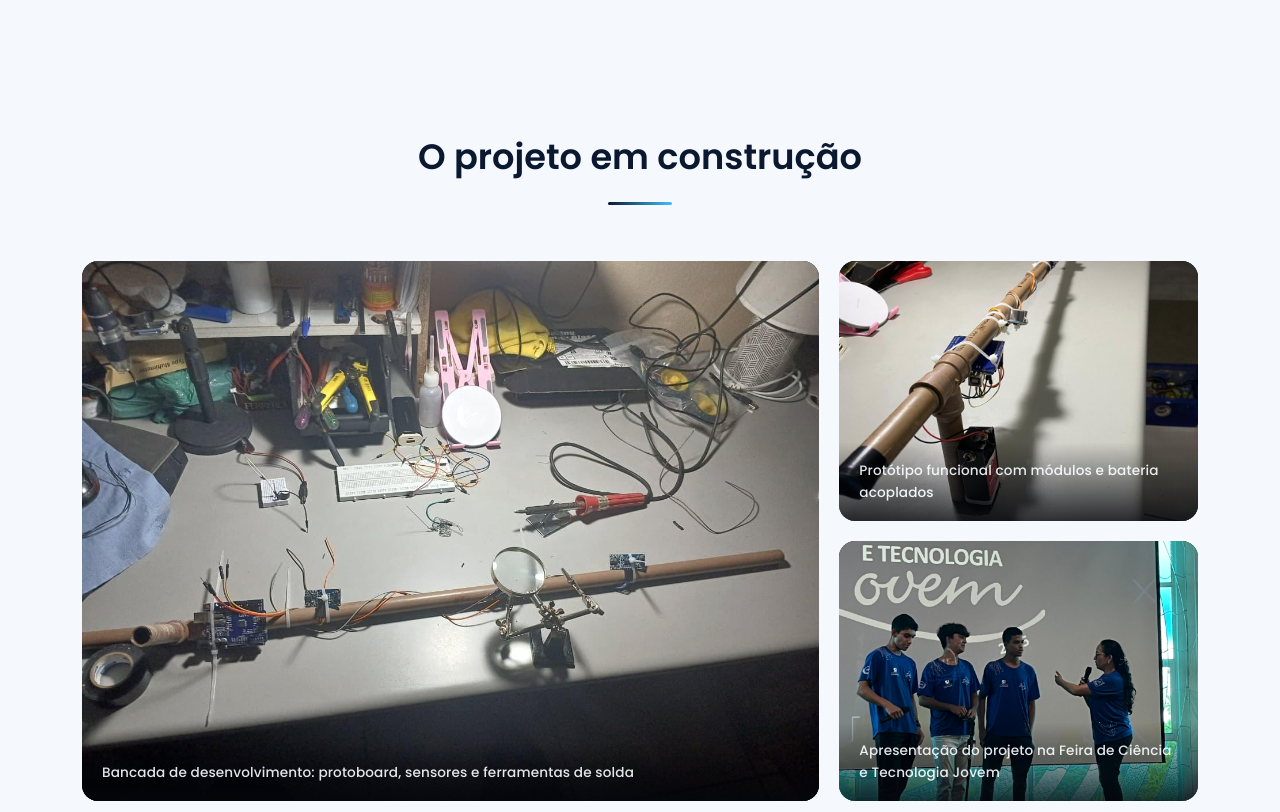
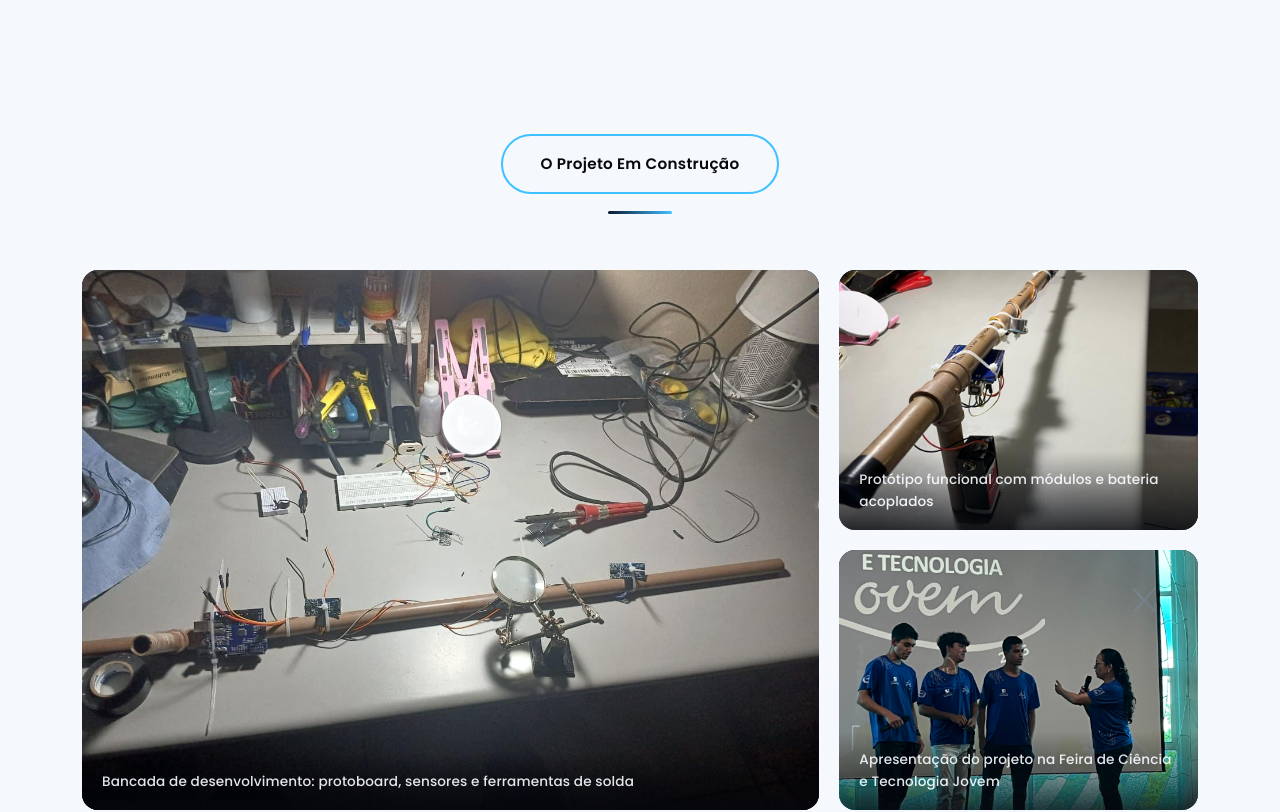
Before and after one commit to rewalltech/RWT-React, a React (Vite) app: page / in a window 1280 px wide. Shown: the part 1740-2552 px from the top of the page. Built offline with nearby package versions, Linux system fonts and the light colour scheme.

Commit message:
Mudei o botão da galeria, coloquei o jornal nos 2 temas e atualizei o gmail para contato

```diff
--- a/src/components/Header.jsx
+++ b/src/components/Header.jsx
@@ -25,6 +25,7 @@ export default function Header({ variant = 'inner', ctaLabel = 'Compre a Sua' })
       <div className="menu">
         <div className="logo">Bengala Supersônica</div>
 
+        <div className="menu-acoes">
           <button
             className="tema-toggle"
             onClick={alternarTema}
@@ -45,6 +46,7 @@ export default function Header({ variant = 'inner', ctaLabel = 'Compre a Sua' })
             <span></span>
             <span></span>
           </button>
+        </div>
 
         <nav id="menu-nav" className={aberto ? 'nav--aberto' : ''}>
           {isHome ? (
--- a/src/pages/Formulario.jsx
+++ b/src/pages/Formulario.jsx
@@ -291,7 +291,7 @@ export default function Formulario() {
         Não foi possível enviar pelo site agora. Você pode falar direto com a gente pelo{' '}
         <a href="https://wa.me/5555991697926" target="_blank" rel="noopener noreferrer">WhatsApp</a>
         {' '}ou por{' '}
-        <a href="mailto:contato@bengalasupersonica.com.br">e-mail</a>.
+        <a href="mailto:rewalltech@gmail.com?subject=Contato pelo site&body=Olá!">e-mail</a>
       </div>
     </>
   )
--- a/src/pages/Home.jsx
+++ b/src/pages/Home.jsx
@@ -78,11 +78,12 @@ export default function Home() {
       </section>
 
       <section id="galeria">
-        <h2 className="titulo titulo--com-acao">
-          <Link to="/galeria" className="titulo-btn">
-            O projeto em construção
+        <h1 className="titulo">
+          <Link to="/galeria" className="galeria-btn">
+            O Projeto Em Construção
           </Link>
-        </h2>
+        </h1>
+
 
         <div className="galeria-grid">
           <figure className="galeria-item galeria-item--grande">
--- a/src/styles/Historia.css
+++ b/src/styles/Historia.css
@@ -1,9 +1,30 @@
 /* ---------- Estilo jornal ---------- */
 
 .jornal {
-  background: #f7f3ea;
+  /* Tons de "papel e tinta" — claro por padrão (jornal impresso). */
+  --jornal-fundo: #f7f3ea;
+  --jornal-tinta: #14110c;
+  --jornal-tinta-suave: #4a4130;
+  --jornal-tinta-suave-2: #6b5f4d;
+  --jornal-destaque: #a6321f;
+  --jornal-borda: rgba(20, 17, 12, 0.25);
+  --jornal-borda-suave: rgba(20, 17, 12, 0.2);
+
+  background: var(--jornal-fundo);
   min-height: 100vh;
   padding: 56px 24px 96px;
+  transition: background 0.25s ease;
+}
+
+/* Tema escuro: "jornal lido à noite" — papel escuro, tinta clara, mesmo desenho. */
+[data-theme="dark"] .jornal {
+  --jornal-fundo: #17140f;
+  --jornal-tinta: #EDE6D6;
+  --jornal-tinta-suave: #C9BFA8;
+  --jornal-tinta-suave-2: #A79C86;
+  --jornal-destaque: #E2603F;
+  --jornal-borda: rgba(237, 230, 214, 0.25);
+  --jornal-borda-suave: rgba(237, 230, 214, 0.2);
 }
 
 .jornal-masthead {
@@ -17,7 +38,7 @@
   font-size: 0.75rem;
   letter-spacing: 0.12em;
   text-transform: uppercase;
-  color: #6b5f4d;
+  color: var(--jornal-tinta-suave-2);
   margin-bottom: 10px;
 }
 
@@ -26,7 +47,7 @@
   font-weight: 900;
   font-size: clamp(2.6rem, 7vw, 4.6rem);
   letter-spacing: -0.01em;
-  color: #14110c;
+  color: var(--jornal-tinta);
   margin: 0;
   line-height: 1;
 }
@@ -35,7 +56,7 @@
   font-family: 'Source Serif 4', serif;
   font-style: italic;
   font-size: 0.95rem;
-  color: #4a4130;
+  color: var(--jornal-tinta-suave);
   margin-top: 10px;
 }
 
@@ -43,8 +64,8 @@
   margin: 24px auto 0;
   max-width: 900px;
   height: 5px;
-  border-top: 3px solid #14110c;
-  border-bottom: 1px solid #14110c;
+  border-top: 3px solid var(--jornal-tinta);
+  border-bottom: 1px solid var(--jornal-tinta);
 }
 
 .jornal-materia {
@@ -58,7 +79,7 @@
   font-weight: 600;
   letter-spacing: 0.14em;
   text-transform: uppercase;
-  color: #a6321f;
+  color: var(--jornal-destaque);
   margin-bottom: 10px;
 }
 
@@ -67,7 +88,7 @@
   font-weight: 800;
   font-size: clamp(1.8rem, 4.2vw, 2.7rem);
   line-height: 1.15;
-  color: #14110c;
+  color: var(--jornal-tinta);
   margin: 0 0 14px;
 }
 
@@ -75,8 +96,8 @@
   font-family: 'Source Serif 4', serif;
   font-style: italic;
   font-size: 1.15rem;
-  color: #4a4130;
-  border-bottom: 1px solid rgba(20, 17, 12, 0.25);
+  color: var(--jornal-tinta-suave);
+  border-bottom: 1px solid var(--jornal-borda);
   padding-bottom: 28px;
   margin-bottom: 32px;
 }
@@ -94,23 +115,23 @@
   width: 100%;
   display: block;
   filter: grayscale(0.15) contrast(1.05);
-  border: 1px solid #14110c;
+  border: 1px solid var(--jornal-tinta);
 }
 
 .jornal-foto figcaption {
   font-family: var(--fonte-mono, 'JetBrains Mono', monospace);
   font-size: 0.75rem;
-  color: #6b5f4d;
+  color: var(--jornal-tinta-suave-2);
   margin-top: 10px;
   padding-bottom: 10px;
-  border-bottom: 1px solid rgba(20, 17, 12, 0.2);
+  border-bottom: 1px solid var(--jornal-borda-suave);
 }
 
 .jornal-texto {
   font-family: 'Source Serif 4', serif;
   font-size: 1.08rem;
   line-height: 1.75;
-  color: #241f16;
+  color: var(--jornal-tinta);
   column-count: 1;
 }
 
@@ -123,7 +144,7 @@
   font-family: 'Playfair Display', serif;
   font-weight: 700;
   font-size: 1.4rem;
-  color: #14110c;
+  color: var(--jornal-tinta);
   margin: 0 0 14px;
   padding-top: 6px;
 }
@@ -135,7 +156,7 @@
   font-size: 3.6rem;
   line-height: 0.8;
   padding: 6px 8px 0 0;
-  color: #a6321f;
+  color: var(--jornal-destaque);
 }
 
 .jornal-citacao {
@@ -144,8 +165,8 @@
   font-weight: 600;
   font-size: 1.4rem;
   line-height: 1.4;
-  color: #14110c;
-  border-left: 4px solid #a6321f;
+  color: var(--jornal-tinta);
+  border-left: 4px solid var(--jornal-destaque);
   padding: 4px 0 4px 22px;
   margin: 32px 0;
 }
@@ -160,10 +181,10 @@
 }
 
 .jornal-fundadores li {
-  border: 1px solid #14110c;
+  border: 1px solid var(--jornal-tinta);
   padding: 6px 16px;
   font-size: 0.85rem;
-  color: #14110c;
+  color: var(--jornal-tinta);
 }
 
 @media (min-width: 760px) {
--- a/src/styles/global.css
+++ b/src/styles/global.css
@@ -243,7 +243,7 @@ nav a::after {
   isolation: isolate;
   cursor: pointer;
   transition: transform 0.25s ease, box-shadow 0.25s ease, background 0.25s ease;
-  box-shadow: 0 0 0 0 rgba(63, 193, 255, 0.5);
+  box-shadow: 0 0 0 0 rgba(9, 250, 250, 0.5);
 }
 
 .btn::before {
@@ -265,6 +265,75 @@ nav a::after {
 }
 
 .btn:hover::before {
+  transform: scale(1.35);
+  opacity: 0;
+  animation: onda-sonica 0.8s ease-out;
+}
+
+@keyframes onda-sonica {
+  from {
+    transform: scale(1);
+    opacity: 0.6;
+  }
+
+  to {
+    transform: scale(1.6);
+    opacity: 0;
+  }
+}
+
+/* ---------- Botão Galeria ---------- */
+
+.galeria-btn {
+  display: inline-flex;
+  align-items: center;
+  justify-content: center;
+  gap: 10px;
+  padding: 16px 38px;
+  background: transparent;
+  color: var(--preto);
+  font-family: var(--fonte-display);
+  font-weight: 600;
+  font-size: 0.95rem;
+  letter-spacing: 0.02em;
+  border: 2px solid var(--azul-ceu);
+  border-radius: 1000px;
+  position: relative;
+  isolation: isolate;
+  cursor: pointer;
+  transition: transform 0.25s ease, box-shadow 0.25s ease, background 0.25s ease;
+  box-shadow: 0 0 0 0 rgba(9, 250, 250, 0.5);
+}
+
+[data-theme="dark"] .galeria-btn {
+  color: var(--branco);
+}
+
+[data-theme="dark"] .galeria-btn:hover {
+  transform: translateX(4px);
+  background: rgba(63, 193, 255, 0.35);
+  box-shadow: 0 8px 24px -6px rgba(63, 193, 255, 0.55);
+}
+
+.galeria-btn::before {
+  content: "";
+  position: absolute;
+  inset: 0;
+  border-radius: 1000px;
+  border: 1px solid var(--azul-ceu);
+  z-index: -1;
+  transform: scale(1);
+  opacity: 0;
+  transition: transform 0.5s ease, opacity 0.5s ease;
+}
+
+.galeria-btn:hover {
+  transform: translateX(4px);
+  background: var(--azul-ceu-suave);
+  box-shadow: 0 8px 24px -6px rgba(63, 193, 255, 0.55);
+}
+
+.galeria-btn:hover::before {
   transform: scale(1.35);
   opacity: 0;
   animation: onda-sonica 0.8s ease-out;
@@ -322,6 +391,7 @@ section {
   color: var(--azul-ceu);
 }
 
+
 /* ---------- Footer ---------- */
 
 footer {
```
Lines whose indentation alone changed are shown as unchanged.
